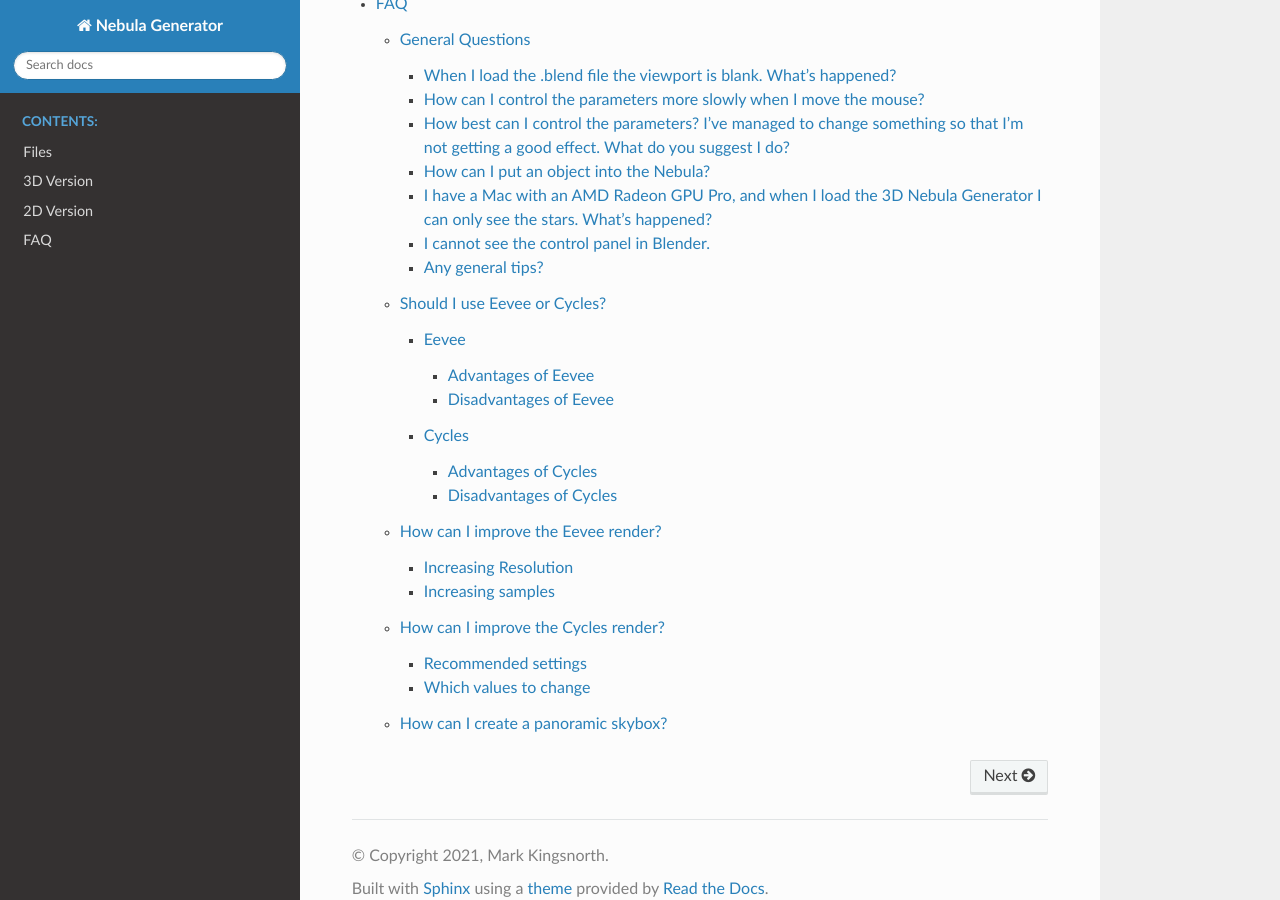
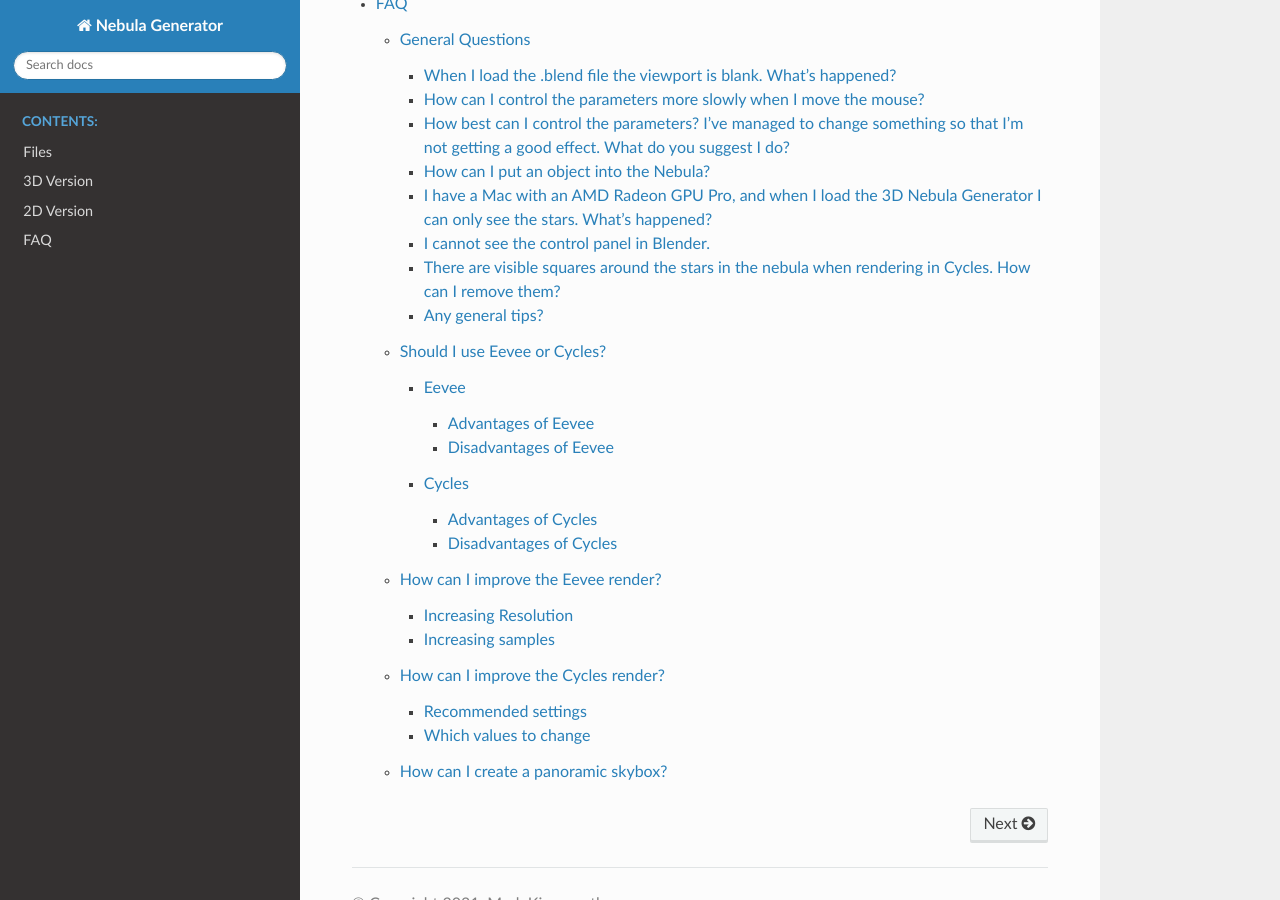
Before and after one commit to mkingsnorth/nebula_generator_docs, a Sphinx documentation site: the page built from docs/index.rst, in a window 1280 px wide and 900 px high, scrolled down 1952 px. Built offline with Sphinx 7.4.7 and the Read the Docs theme 3.1.0, drawn with Linux system fonts in a browser that asks for light colours; pages that are not in the unit, such as notebooks, are missing from menus.

Commit message:
Added updates to Distance Sampling setting

```diff
--- a/docs/tips/faq.rst
+++ b/docs/tips/faq.rst
@@ -59,6 +59,19 @@
     * Make sure the :ref:`panel is installed<Installing the Panel>`.
     * The panel will only open with one of the Nebula Generator files with the 'Nebula Box' object in it.
     * If you cannot see any of the side panels on the right, pressed the 'N' which should make them appear.
+
+===================================================================================================================================================
+There are visible squares around the stars in the nebula when rendering in Cycles. How can I remove them?
+===================================================================================================================================================
+
+.. image:: ../_static/squares_around_stars.jpg
+    :alt: Squares around stars
+
+The square effects are a result of billboarding the stars in the nebula.
+You should be able to remove this by selecting the *Nebula Box* object, going to the *Material* properties tab, expanding the *Settings* section, going to the *Volume* sub-section and changing the *Sampling* type from *Equirectangular* to *Distance*:
+
+.. image:: ../_static/sampling_distance_change.jpg
+    :alt: Sampling Type
 
 ============================
 Any general tips?
```
Also changed, not shown: 7 other files.
